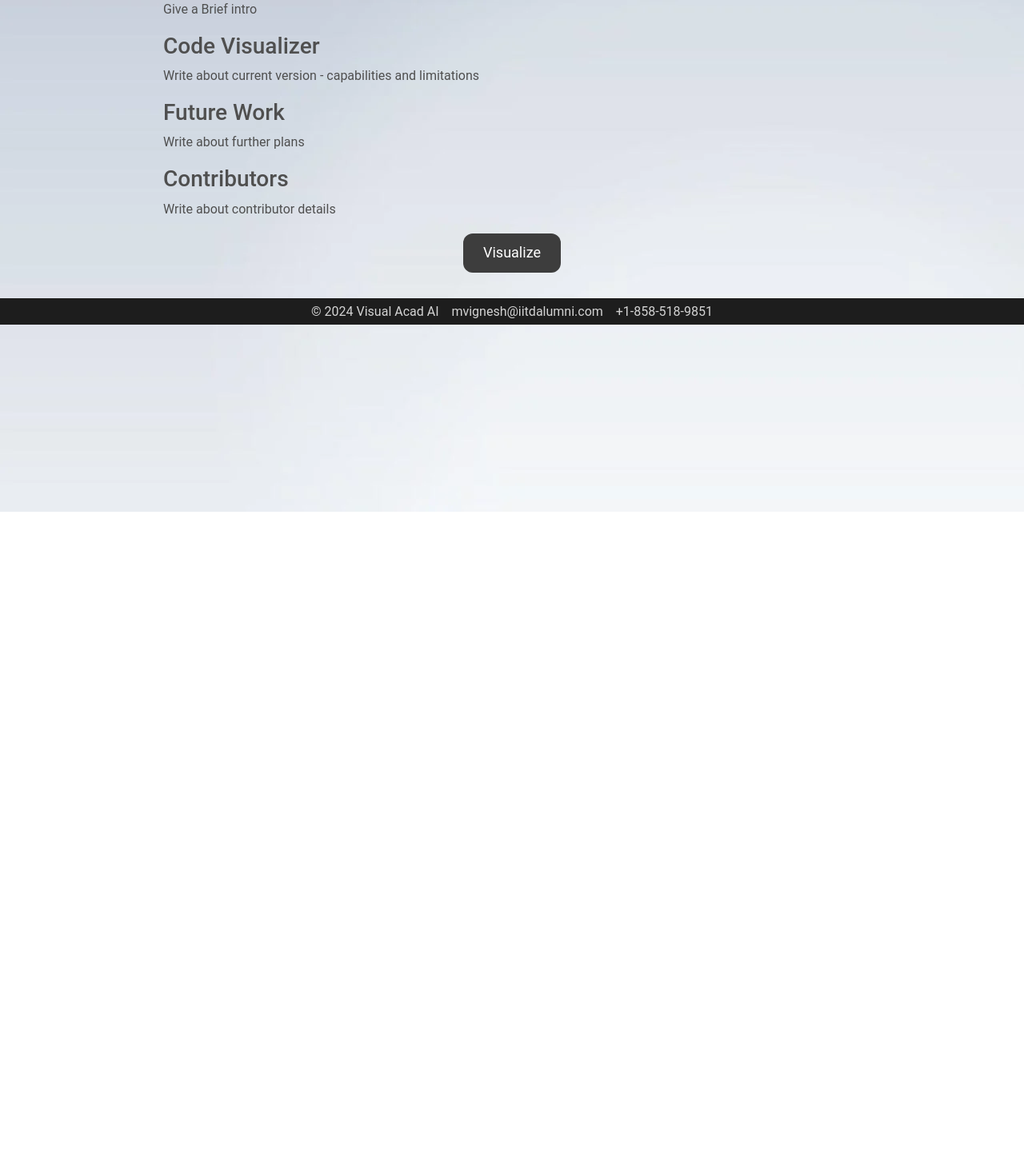
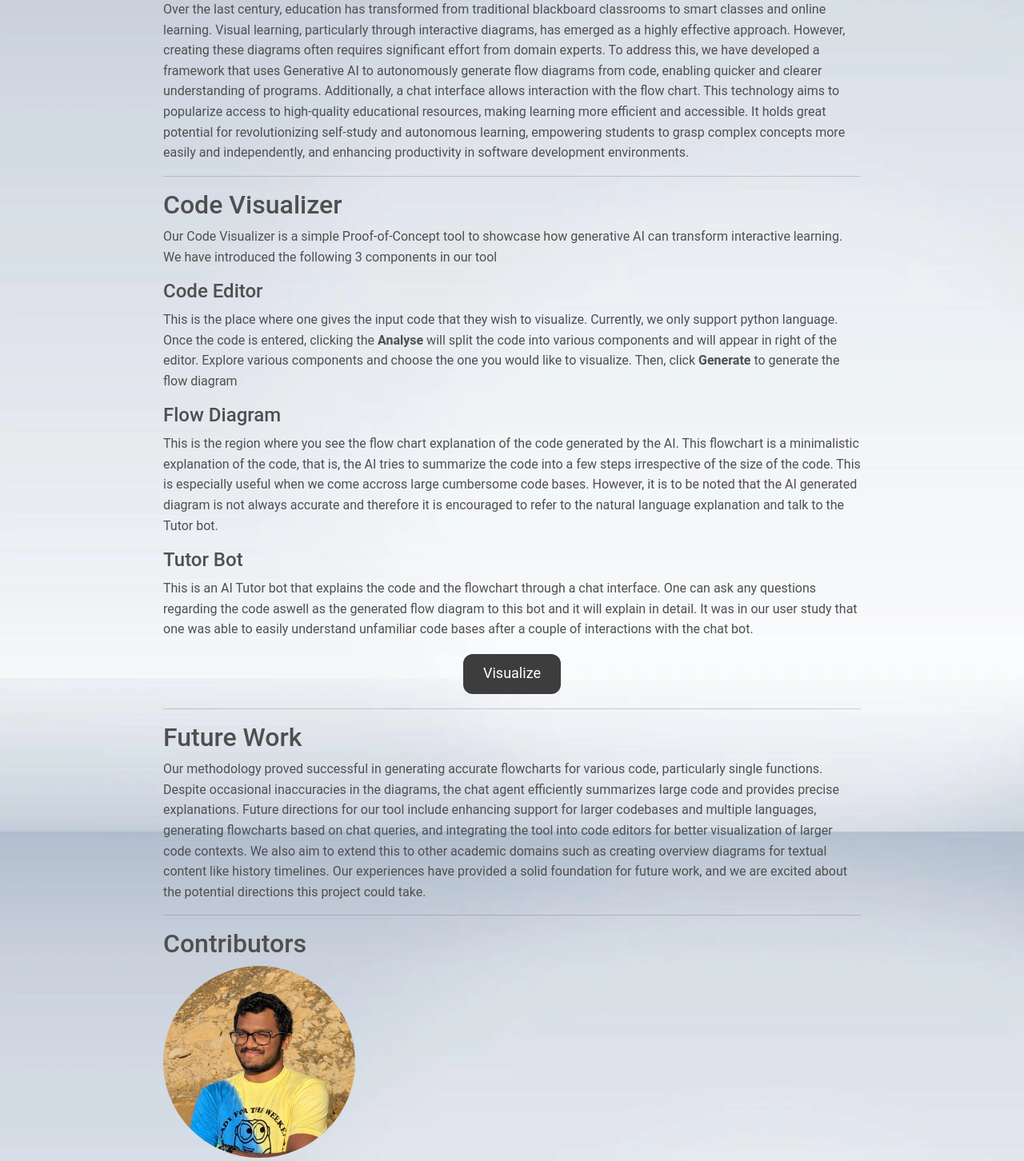
Before and after one commit to veeramakalivignesh/visual-acad-ui, a React (Create React App) app: page /about in a window 1280 px wide. Shown: the part 160-1612 px from the top of the page at 80% size. Before the commit the page ends 800 px from the top, so only its background shows below. Built offline with nearby package versions, Linux system fonts and the light colour scheme.

Commit message:
Added about page

```diff
--- a/src/About.js
+++ b/src/About.js
@@ -6,29 +6,69 @@ export default function About() {
     return (
         <>
             <Header />
-            <div className="p-1 text-left" style={{ marginTop: "50px", marginLeft: "200px", marginRight: "200px" }}>
+            <div className="p-1 text-left" style={{ marginTop: "50px", marginLeft: "200px", marginRight: "200px"}}>
                 <h2>Visual Acad AI</h2>
                 <p>
-                    Give a Brief intro
+                    Over the last century, education has transformed from traditional blackboard classrooms to smart classes
+                    and online learning. Visual learning, particularly through interactive diagrams, has emerged as a highly
+                    effective approach. However, creating these diagrams often requires significant effort from domain experts.
+                    To address this, we have developed a framework that uses Generative AI to autonomously generate flow diagrams from code,
+                    enabling quicker and clearer understanding of programs. Additionally, a chat interface allows interaction with the flow chart.
+                    This technology aims to popularize access to high-quality educational resources, making learning more efficient and accessible.
+                    It holds great potential for revolutionizing self-study and autonomous learning, empowering students to grasp complex concepts
+                    more easily and independently, and enhancing productivity in software development environments.
                 </p>
-                <h3>Code Visualizer</h3>
+                <hr/>
+                <h2>Code Visualizer</h2>
                 <p>
-                    Write about current version - capabilities and limitations
+                    Our Code Visualizer is a simple Proof-of-Concept tool to showcase how generative AI can transform interactive learning.
+                    We have introduced the following 3 components in our tool
                 </p>
-                <h3>Future Work</h3>
+                <h4>Code Editor</h4>
                 <p>
-                    Write about further plans
+                    This is the place where one gives the input code that they wish to visualize. Currently, we only support python language.
+                    Once the code is entered, clicking the <strong>Analyse</strong> will split the code into various components and will appear
+                    in right of the editor. Explore various components and choose the one you would like to visualize. Then,
+                    click <strong>Generate</strong> to generate the flow diagram
                 </p>
-                <h3>Contributors</h3>
+                <h4>Flow Diagram</h4>
                 <p>
-                    Write about contributor details
+                    This is the region where you see the flow chart explanation of the code generated by the AI. This flowchart is a minimalistic
+                    explanation of the code, that is, the AI tries to summarize the code into a few steps irrespective of the size of the code.
+                    This is especially useful when we come accross large cumbersome code bases. However, it is to be noted that the AI generated
+                    diagram is not always accurate and therefore it is encouraged to refer to the natural language explanation and talk to the Tutor bot.
+                </p>
+                <h4>Tutor Bot</h4>
+                <p>
+                    This is an AI Tutor bot that explains the code and the flowchart through a chat interface. One can ask any questions regarding the
+                    code aswell as the generated flow diagram to this bot and it will explain in detail. It was in our user study that one was able
+                    to easily understand unfamiliar code bases after a couple of interactions with the chat bot.
                 </p>
                 <center>
                     <Link to="/">
                         <button className="button"> Visualize </button>
                     </Link>
                 </center>
-                <br />
+                <hr/>
+                <h2>Future Work</h2>
+                <p>
+                    Our methodology proved successful in generating accurate flowcharts for various code, particularly single functions. Despite
+                    occasional inaccuracies in the diagrams, the chat agent efficiently summarizes large code and provides precise explanations.
+                    Future directions for our tool include enhancing support for larger codebases and multiple languages, generating flowcharts
+                    based on chat queries, and integrating the tool into code editors for better visualization of larger code contexts. We also
+                    aim to extend this to other academic domains such as creating overview diagrams for textual content like history timelines.
+                    Our experiences have provided a solid foundation for future work, and we are excited about the potential directions this project could take.
+                </p>
+                <hr/>
+                <h2>Contributors</h2>
+                <p>
+                    <img src="veera.jpeg" alt="photo of veera"  style={{width:"240px", height:"240px", borderRadius:"50%"}}/> <br/>
+                    <strong>Name: </strong>Veeramakali Vignesh Manivannan <br/>
+                    <strong>Linkedin: </strong><a href="https://www.linkedin.com/in/veeramakali/">veeramakali</a> <br/>
+                    <strong>GitHub: </strong><a href="https://github.com/veeramakalivignesh">veeramakalivignesh</a> <br/>
+                    <strong>Email: </strong>mvignesh@iitdalumni.com <br/>
+                    <strong>Phone: </strong>+1-858-518-9851
+                </p>
             </div>
             <Footer/>
         </>
--- a/src/core/App.js
+++ b/src/core/App.js
@@ -160,7 +160,7 @@ function App() {
             mode="python"
             theme="tomorrow"
             value={parseIndex===-1 ? code : parsedCode[parseIndex]['code']}
-            disabled={parseIndex!==-1}
+            readOnly={parseIndex!==-1}
             onChange={(newCode) => {setCode(newCode); setParsedCode([]); setMermaidCharts({}); setMessages({}); setSummary({})}}
             name="code_editor"
             editorProps={{ $blockScrolling: true }}
@@ -219,12 +219,14 @@ function App() {
             </div>
             :
             !(parseIndex in mermaidCharts) ?
-              <p class="stylish-text">Click &nbsp; <strong> generate </strong> &nbsp; to visualize code</p>
+              <p class="stylish-text">Click &nbsp; <strong> analyse </strong> &nbsp; and &nbsp; <strong> generate </strong> &nbsp; to visualize code</p>
               :
               <div className="mermaid-display" style={{ width: '100%', height: '100%' }}>
                 <Mermaid key={reloadCounter} chart={mermaidCharts[parseIndex]} />
               </div>
+
         }
+        <p class="stylish-text" style={{ fontSize: '16px'}}>Note: The diagrams are occasionally inaccurate. Speak with the chatbot below for more accurate explanation</p>
       </div>
 
       <div className="chat-container">
--- a/src/index.css
+++ b/src/index.css
@@ -38,6 +38,7 @@ code {
   text-align: center;
   text-decoration: none;
   display: inline-block;
+  height: 50px;
   font-size: 18px;
   margin: 2px 1px;
   cursor: pointer;
@@ -49,4 +50,5 @@ code {
   background-color: white; /* White background */
   color: black; /* Black text */
   border: 2px solid #3d3d3d; /* Green border */
+  height: 50px
 }
```
Also changed, not shown: public/manifest.json, public/veera.jpeg (added).
